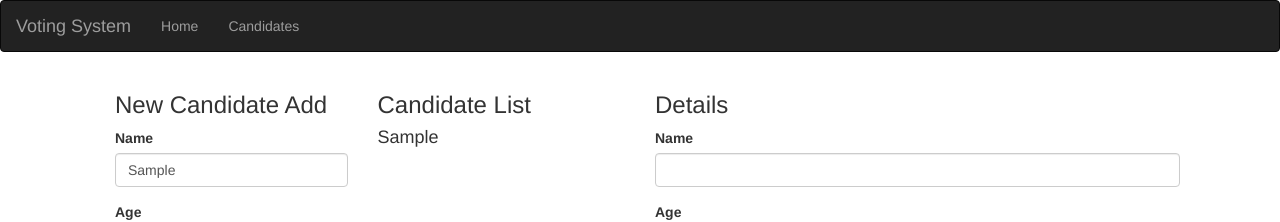
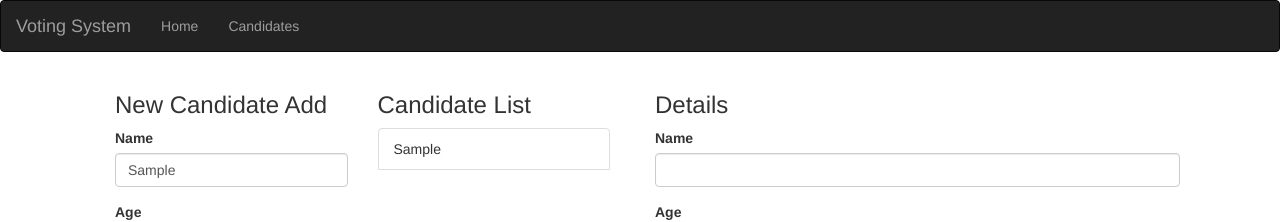
Before and after one commit to pranabumal/alltogethervoting, an Angular app: page /candidates in a window 1280 px wide. Both pictures are taken after typing "Sample", "Sample", "Sample", "Sample" into the empty fields and a click on the input "Save". Shown: the top 222 px of the page. Built offline with nearby package versions, Linux system fonts and the light colour scheme.

Commit message:
Service Added

```diff
--- /dev/null
+++ b/src/app/candidates/candidate-list/candidate/candidate.component.css
@@ -0,0 +1,11 @@
+.candidate_list{
+    font-size: 14px;
+    border-top-left-radius: 4px;
+    border-top-right-radius: 4px;
+    position: relative;
+    display: block;
+    padding: 10px 15px;
+    margin-bottom: -1px;
+    background-color: #fff;
+    border: 1px solid #ddd;
+}
--- a/src/app/candidates/candidate-list/candidate/candidate.component.html
+++ b/src/app/candidates/candidate-list/candidate/candidate.component.html
@@ -1 +1 @@
-<h4>{{candidate.name}}</h4>
+<span class="candidate_list">{{candidate.name}}</span>
--- a/src/app/candidates/candidate-list/candidate/candidate.component.ts
+++ b/src/app/candidates/candidate-list/candidate/candidate.component.ts
@@ -4,6 +4,7 @@ import {Candidate} from "../../candidate";
 @Component({
   selector: 'candidate',
   templateUrl: 'candidate.component.html',
+  styleUrls: ['./candidate.component.css']
 })
 export class CandidateComponent implements OnInit {
 
```
